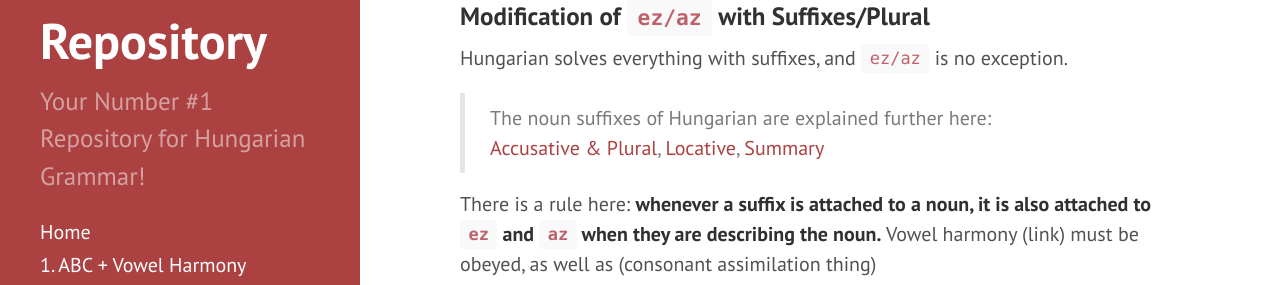
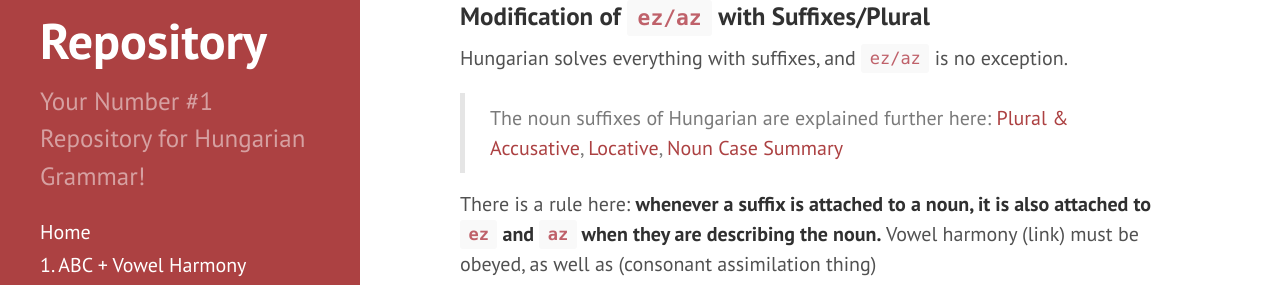
Before and after one commit to Magyartanulas/magyartanulas.github.io, a Jekyll site: the page built from extrastuff.md, in a window 1280 px wide and 900 px high, scrolled down 3172 px. Shown: the part 155-440 px from the top of the window. Built offline with Jekyll 4.4.1, drawn with Linux system fonts in a browser that asks for light colours; our own code applies the rules of GitHub Pages for plain Markdown files; comment, search, counter and statistics services are not loaded.

Commit message:
Update extrastuff.md

```diff
--- a/extrastuff.md
+++ b/extrastuff.md
@@ -104,7 +104,7 @@
 
 Hungarian solves everything with suffixes, and `ez/az` is no exception.
 
->The noun suffixes of Hungarian are explained further here: [Accusative & Plural](https://magyartanulas.github.io/accusative_plurals/), [Locative](https://magyartanulas.github.io/locatives/), [Summary](https://magyartanulas.github.io/noun_case_summary/)
+>The noun suffixes of Hungarian are explained further here: [Plural & Accusative](https://magyartanulas.github.io/accusative_plurals/), [Locative](https://magyartanulas.github.io/locatives/), [Noun Case Summary](https://magyartanulas.github.io/noun_case_summary/)
 
 There is a rule here: **whenever a suffix is attached to a noun, it is also attached to `ez` and `az` when they are describing the noun.** Vowel harmony (link) must be obeyed, as well as (consonant assimilation thing)
 
```
